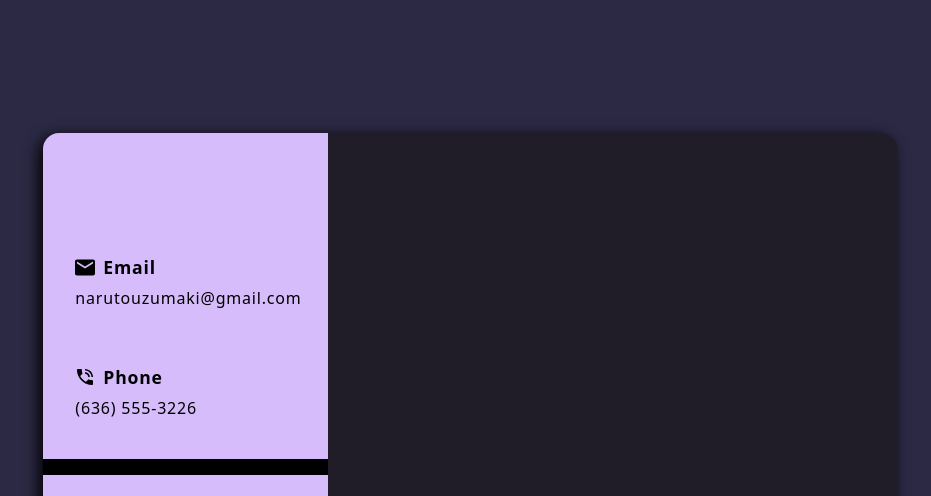
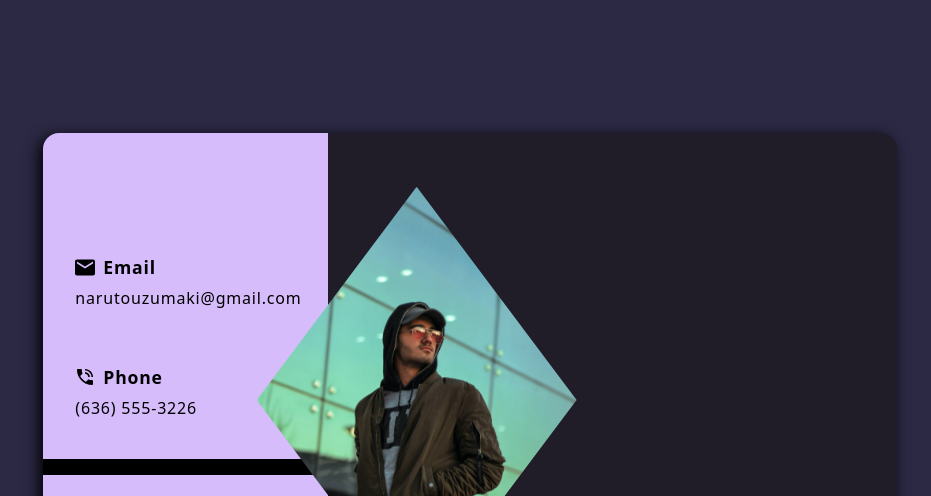
Before and after one commit to Eli-BH/big-dev-soon-business-card-freerun-2jk2ip, a plain HTML site: page index.html in a window 1280 px wide. Shown: the top 496 px of the page, without its empty margins (170-1101 px from the left). Drawn offline with Linux system fonts and the light colour scheme.

Commit message:
ATTEMPT: 1

```diff
--- a/index.css
+++ b/index.css
@@ -42,12 +42,35 @@
   width: 100%;
   height: 100%;
 
+  position: relative;
+
   /* inner grid */
 
   display: grid;
   grid-template-columns: repeat(3, minmax(0, 1fr));
 }
 
+.user-image-wrapper {
+  position: absolute;
+  width: 20rem; /* Set the width of the wrapper */
+  height: 80%; /* Set the height of the wrapper */
+  left: 25%;
+  top: 10%;
+
+}
+
+.user-image {
+  height: 100%;
+  width: 100%;
+  clip-path: polygon(50% 0%, 100% 50%, 50% 100%, 0% 50%);
+  object-fit: cover;
+  transition: clip-path .5s ease-in-out;
+  transform: translateZ(0); /* 3D transform hack for hardware acceleration */
+}
+
+.user-image:hover {
+  clip-path: polygon(0 0, 100% 0, 100% 100%, 0 100%);
+}
 .contact-section{
   grid-column: 0/1;
   background-color: #D6BCFA;
@@ -101,6 +124,7 @@
   display: block;
 }
 
+
 .contact-label{
   display: flex;
   flex-direction: row;
@@ -111,6 +135,7 @@
 
 
 }
+
 
 
 
--- a/index.html
+++ b/index.html
@@ -10,6 +10,12 @@
   <body>
     <div class="container">
       <div class="card">
+
+        <div class="user-image-wrapper">
+          <img src="./assets/images/user-photo.jpg" class="user-image" alt="User">
+        </div>
+
+
         <div class="contact-section">
           <div class="contact-item">
             <div class="contact-label">
@@ -26,7 +32,6 @@
               <svg class="lable-icon" id="phone-icon" width="20" height="20" viewBox="0 0 20 20" xmlns="http://www.w3.org/2000/svg">
                 <path d="M17.1014 18C15.0214 18 13.0646 17.6067 11.231 16.82C9.39743 16.0333 7.79743 14.9565 6.43103 13.5896C5.06463 12.2232 3.98463 10.6232 3.19103 8.7896C2.39743 6.956 2.0009 4.99307 2.00143 2.9008C1.9881 2.6608 2.0681 2.45067 2.24143 2.2704C2.41476 2.09013 2.6281 2 2.88143 2H6.00143C6.24143 2 6.4481 2.09013 6.62143 2.2704C6.79476 2.45067 6.88143 2.6672 6.88143 2.92C6.88143 3.50667 6.92143 4.06 7.00143 4.58C7.08143 5.1 7.2081 5.59333 7.38143 6.06C7.4481 6.20667 7.46143 6.35653 7.42143 6.5096C7.38143 6.66267 7.30143 6.80613 7.18143 6.94L5.18143 8.94C5.75476 10.1133 6.56809 11.2267 7.62143 12.28C8.67476 13.3333 9.80809 14.1733 11.0214 14.8L13.0214 12.8C13.1414 12.68 13.2814 12.6 13.4414 12.56C13.6014 12.52 13.7614 12.5333 13.9214 12.6C14.4148 12.76 14.9249 12.8835 15.4518 12.9704C15.9788 13.0573 16.522 13.1005 17.0814 13.1C17.3348 13.1 17.5516 13.1933 17.7318 13.38C17.9121 13.5667 18.002 13.7933 18.0014 14.06V17.12C18.0014 17.36 17.9148 17.5667 17.7414 17.74C17.5681 17.9133 17.3548 18 17.1014 18ZM16.4014 10C16.4014 8.21333 15.7814 6.7 14.5414 5.46C13.3014 4.22 11.7881 3.6 10.0014 3.6V2C11.1081 2 12.1481 2.21013 13.1214 2.6304C14.0948 3.05067 14.9414 3.62053 15.6614 4.34C16.3814 5.06 16.9516 5.90667 17.3718 6.88C17.7921 7.85333 18.002 8.89333 18.0014 10H16.4014ZM13.2014 10C13.2014 9.12 12.8881 8.36667 12.2614 7.74C11.6348 7.11333 10.8814 6.8 10.0014 6.8V5.2C11.3348 5.2 12.4681 5.66667 13.4014 6.6C14.3348 7.53333 14.8014 8.66667 14.8014 10H13.2014Z" />
                 </svg>
-
               <p>Phone</p>
             </div>
             <p class="contact-info">(636) 555-3226</p>
```
